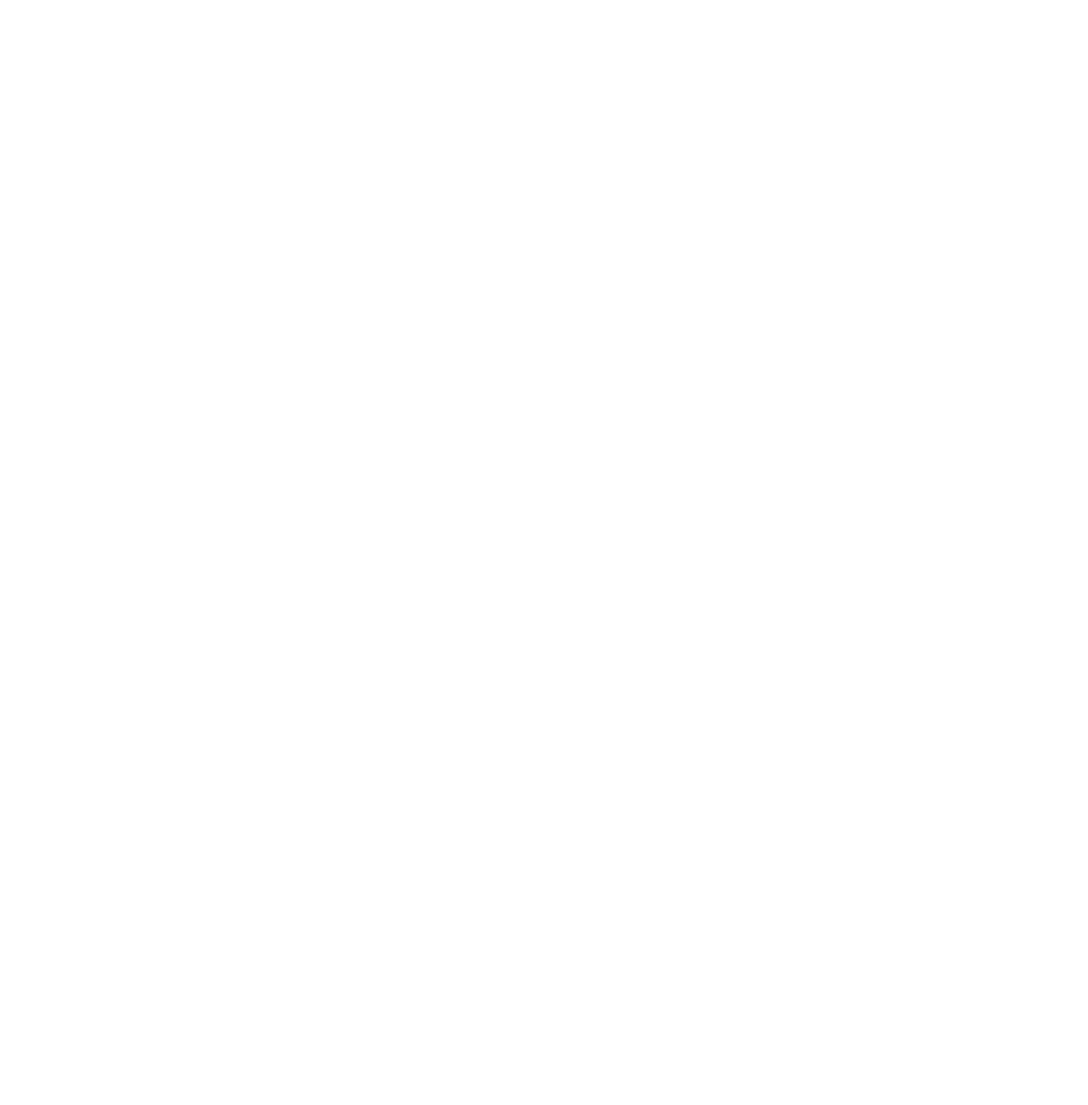
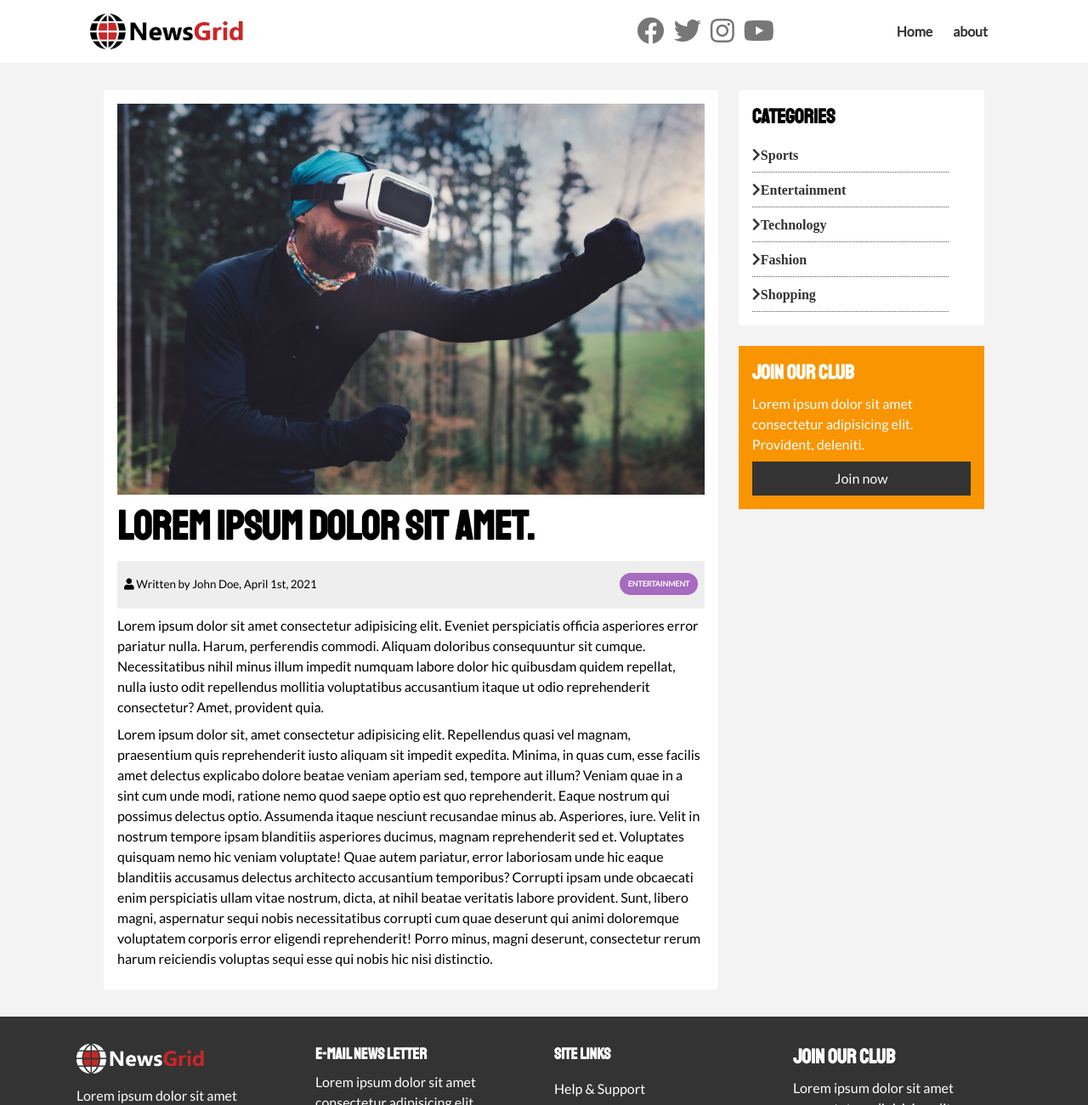
Before and after one commit to ErikNWH/News-grid, a plain HTML site: page article.html in a window 1280 px wide. Shown: the top 1300 px of the page at 85% size. Before the commit the page ends 800 px from the top, so only its background shows below. Drawn offline with Linux system fonts and the light colour scheme.

Commit message:
added article.html

```diff
--- a/article.html
+++ b/article.html
@@ -0,0 +1,161 @@
+<!DOCTYPE html>
+<html lang="en">
+  <head>
+    <meta charset="UTF-8" />
+    <meta http-equiv="X-UA-Compatible" content="IE=edge" />
+    <meta name="viewport" content="width=device-width, initial-scale=1.0" />
+    <link
+      rel="stylesheet"
+      href="https://use.fontawesome.com/releases/v5.15.3/css/all.css"
+      integrity="sha384-SZXxX4whJ79/gErwcOYf+zWLeJdY/qpuqC4cAa9rOGUstPomtqpuNWT9wdPEn2fk"
+      crossorigin="anonymous"
+    />
+    <link rel="preconnect" href="https://fonts.gstatic.com" />
+    <link
+      href="https://fonts.googleapis.com/css2?family=Lato&family=Staatliches&display=swap"
+      rel="stylesheet"
+    />
+    <link rel="stylesheet" href="css/style.css" />
+    <link
+      rel="stylesheet"
+      media="screen and (max-width: 768px)"
+      href="css/mobile.css"
+    />
+    <link rel="shortcut icon" href="favicon.ico" type="image/x-icon" />
+
+    <title>About</title>
+  </head>
+  <body>
+    <nav id="main-nav">
+      <div class="container">
+        <img class="logo" src="img/logo.png" alt="NewsGrid" />
+        <div class="social">
+          <a href="http://facebook.com" target="_blank"
+            ><i class="fab fa-facebook fa-2x"></i
+          ></a>
+          <a href="http://twitter.com" target="_blank"
+            ><i class="fab fa-twitter fa-2x"></i
+          ></a>
+          <a href="http://instagram.com" target="_blank"
+            ><i class="fab fa-instagram fa-2x"></i
+          ></a>
+          <a href="http://youtube.com" target="_blank"
+            ><i class="fab fa-youtube fa-2x"></i
+          ></a>
+        </div>
+        <ul>
+          <li><a href="index.html">Home</a></li>
+          <li><a href="about.html" >about</a></li>
+        </ul>
+      </div>
+    </nav>
+
+    <section id="article">
+      <div class="container">
+        <div class="page-container">
+          <article class="card">
+            <img src="img/articles/ent1.jpg" alt="">
+            <h1 class="l-heading">Lorem ipsum dolor sit amet.</h1>
+            <div class="meta">
+              <small>
+                <i class="fas fa-user"></i> Written by John Doe, April 1st, 2021
+              </small>
+              <div class="category category-ent">Entertainment</div>
+            </div>
+            <p>
+              Lorem ipsum dolor sit amet consectetur adipisicing elit. Eveniet
+              perspiciatis officia asperiores error pariatur nulla. Harum,
+              perferendis commodi. Aliquam doloribus consequuntur sit cumque.
+              Necessitatibus nihil minus illum impedit numquam labore dolor hic
+              quibusdam quidem repellat, nulla iusto odit repellendus mollitia
+              voluptatibus accusantium itaque ut odio reprehenderit consectetur?
+              Amet, provident quia.
+            </p>
+            <p>
+              Lorem ipsum dolor sit, amet consectetur adipisicing elit.
+              Repellendus quasi vel magnam, praesentium quis reprehenderit iusto
+              aliquam sit impedit expedita. Minima, in quas cum, esse facilis
+              amet delectus explicabo dolore beatae veniam aperiam sed, tempore
+              aut illum? Veniam quae in a sint cum unde modi, ratione nemo quod
+              saepe optio est quo reprehenderit. Eaque nostrum qui possimus
+              delectus optio. Assumenda itaque nesciunt recusandae minus ab.
+              Asperiores, iure. Velit in nostrum tempore ipsam blanditiis
+              asperiores ducimus, magnam reprehenderit sed et. Voluptates
+              quisquam nemo hic veniam voluptate! Quae autem pariatur, error
+              laboriosam unde hic eaque blanditiis accusamus delectus architecto
+              accusantium temporibus? Corrupti ipsam unde obcaecati enim
+              perspiciatis ullam vitae nostrum, dicta, at nihil beatae veritatis
+              labore provident. Sunt, libero magni, aspernatur sequi nobis
+              necessitatibus corrupti cum quae deserunt qui animi doloremque
+              voluptatem corporis error eligendi reprehenderit! Porro minus,
+              magni deserunt, consectetur rerum harum reiciendis voluptas sequi
+              esse qui nobis hic nisi distinctio.
+            </p>
+          </article>
+          <aside id="categories" class="card">
+            <h2>
+              Categories
+            </h2>
+            <ul class="list">
+              <li><a href="#"><i class="fas fa-chevron-right">Sports</i></a></li>
+              <li><a href="#"><i class="fas fa-chevron-right">Entertainment</i></a></li>
+              <li><a href="#"><i class="fas fa-chevron-right">Technology</i></a></li>
+              <li><a href="#"><i class="fas fa-chevron-right">Fashion</i></a></li>
+              <li><a href="#"><i class="fas fa-chevron-right">Shopping</i></a></li>
+            </ul>
+          </aside>
+          <aside class="card bg-secondary">
+            <h2>Join our club</h2>
+            <p>
+              Lorem ipsum dolor sit amet consectetur adipisicing elit.
+              Provident, deleniti.
+            </p>
+            <a href="#" class="btn btn-dark btn-block"> Join now </a>
+          </aside>
+        </div>
+      </div>
+    </section>
+
+    <!-- Footer -->
+    <footer id="main-footer">
+      <div class="container footer-container py-2">
+        <div>
+          <img src="img/logo_light.png" alt="NewsGrid" />
+          <p>
+            Lorem ipsum dolor sit amet consectetur adipisicing elit.
+            Consequuntur obcaecati sequi nulla dicta nemo soluta earum voluptate
+            officia qui animi?
+          </p>
+        </div>
+        <div>
+          <h3>E-mail News letter</h3>
+          <p>Lorem ipsum dolor sit amet consectetur adipisicing elit.</p>
+          <form>
+            <input type="email" placeholder="Enter Email..." />
+            <input type="submit" value="subscribe" class="btn btn-primary" />
+          </form>
+        </div>
+        <div>
+          <h3>Site Links</h3>
+          <ul class="list">
+            <li><a href="#">Help & Support</a></li>
+            <li><a href="#">Privacy Policy</a></li>
+            <li><a href="#">About us</a></li>
+            <li><a href="#">Contact</a></li>
+          </ul>
+        </div>
+        <div>
+          <h2>Join our club</h2>
+          <p>
+            Lorem ipsum dolor sit amet consectetur adipisicing elit. Voluptate,
+            vitae?
+          </p>
+          <a href="#" class="btn btn-secondary">Join now</a>
+        </div>
+        <div>
+          <p>Copyright &copy; 2021, All Rights Reserved</p>
+        </div>
+      </div>
+    </footer>
+  </body>
+</html>
--- a/css/style.css
+++ b/css/style.css
@@ -35,7 +35,7 @@
 }
 
 p {
-  margin: .5rem 0;
+  margin: 0.5rem 0;
 }
 
 img {
@@ -84,19 +84,22 @@
 .btn {
   display: inline-block;
   border: none;
-  background: var(--dark-color) !important;
+  background: var(--dark-color);
   color: #fff;
   padding: 0.5rem 1.5rem;
 }
 
-.btn-light {
-  background: var(--light-color);
-}
 .btn-primary {
-  background: var(--primary-color);
+  background: var(--primary-color) !important;
 }
 .btn-secondary {
-  background: var(--secondary-color);
+  background: var(--secondary-color) !important;
+}
+.btn-light {
+  background: var(--light-color) !important;
+}
+.btn-dark {
+  background: var(--dark-color) !important;
 }
 
 .btn:hover {
@@ -159,8 +162,12 @@
   padding: 3rem;
 }
 
+.l-heading {
+  font-size: 3rem;
+}
+
 .list li {
-  padding: .5rem 0;
+  padding: 0.5rem 0;
   border-bottom: #555 dotted 1px;
   width: 90%;
 }
@@ -284,6 +291,18 @@
   grid-column: 2 / span 2;
 }
 
+#article .meta {
+  display: flex;
+  justify-content: space-between;
+  align-items: center;
+  background: #eee;
+  padding: 0.5rem;
+}
+
+#article .meta .category {
+  margin-top: 0.4rem;
+}
+
 /* footer */
 #main-footer {
   background: var(--dark-color);
@@ -307,15 +326,15 @@
 #main-footer .footer-container > *:last-child {
   background: #444;
   grid-column: 1 / span 4;
-  padding: .5rem;
+  padding: 0.5rem;
   text-align: center;
-  font-size: .75rem;
+  font-size: 0.75rem;
 }
 
 #main-footer .footer-container input[type="email"] {
   width: 90%;
-  padding: .5rem;
-  margin-bottom: .5rem;
+  padding: 0.5rem;
+  margin-bottom: 0.5rem;
 }
 
 #main-footer .footer-container input[type="submit"] {
```
Also changed, not shown: about.html (+2 -2 lines).
